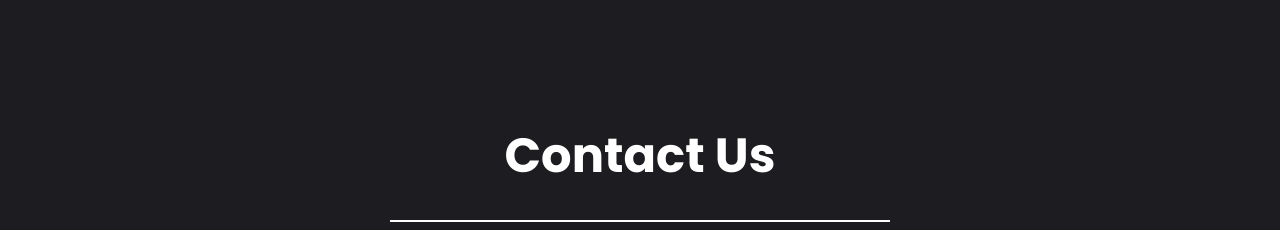
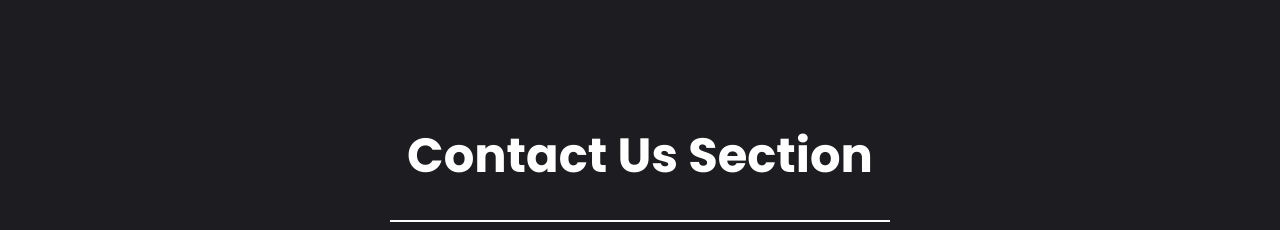
Before and after one commit to sujon-258549/Md-Sujon-Mia-Portfolio-1, a Next.js app: page / in a window 1280 px wide. Shown: the part 2600-2830 px from the top of the page. Built offline with nearby package versions, Linux system fonts and the light colour scheme.

Commit message:
modified Contact.tsx in home

```diff
--- a/src/app/components/home/Contact.tsx
+++ b/src/app/components/home/Contact.tsx
@@ -9,7 +9,7 @@ const Contact = () => {
           className="
           text-3xl text-white font-bold -mb-8 md:mb-10  md:text-5xl text-center "
         >
-          Contact Us
+          Contact Us Section
         </h1>
         <div className=" max-w-[80%] md:max-w-[500px] border-b md:border-b-[2px] border-white mx-auto mt-3 md:mt-5"></div>
       </div>
```
